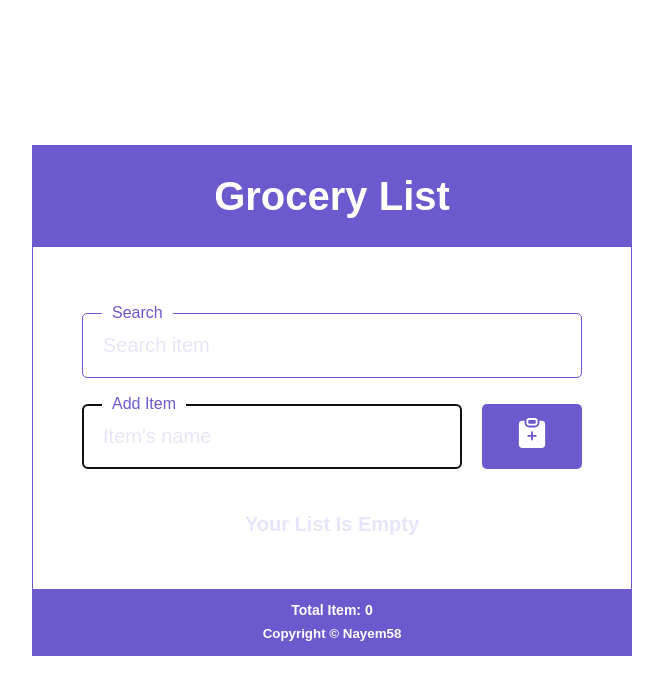
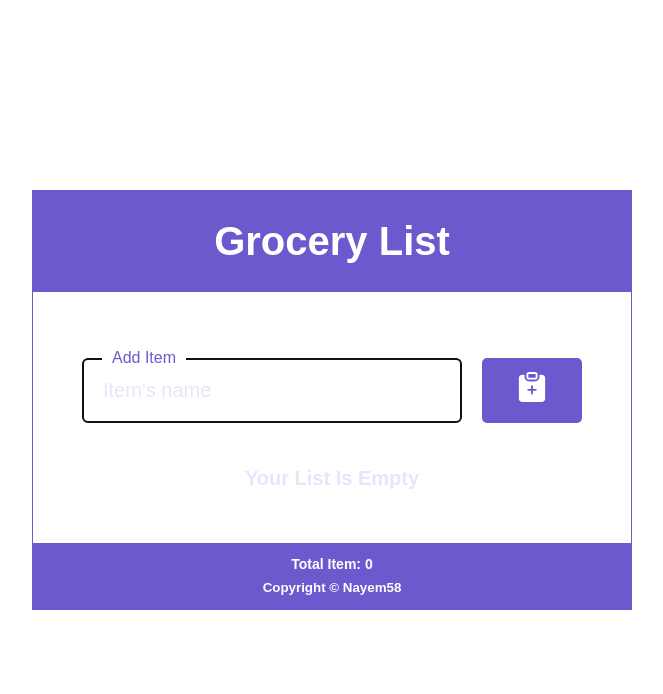
Before and after one commit to Nayem58/groceries-list, a React (Vite) app: page / in a window 1280 px wide. Shown: the top 694 px of the page, without its empty margins (308-971 px from the left). Built offline with nearby package versions, Linux system fonts and the light colour scheme.

Commit message:
added conditional rendering for the search option

```diff
--- a/src/App.jsx
+++ b/src/App.jsx
@@ -66,7 +66,9 @@ function App() {
       <Header headerTxt="Grocery List" />
       <main>
         <Block>
-          <Search search={search} setSearch={setSearch} />
+          {items.length ? (
+            <Search search={search} setSearch={setSearch} />
+          ) : null}
           <Form
             newInput={newInput}
             setNewInput={setNewInput}
```
